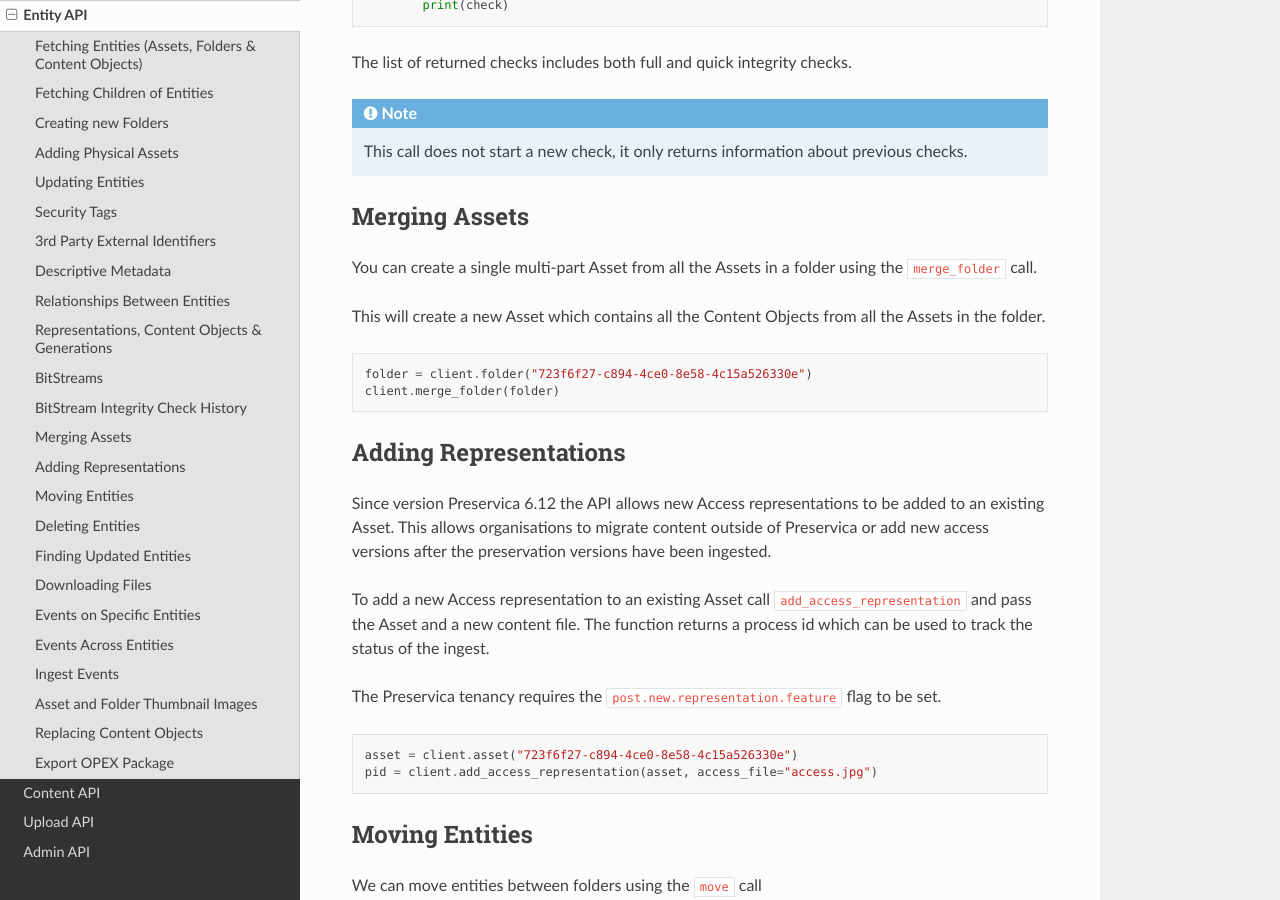
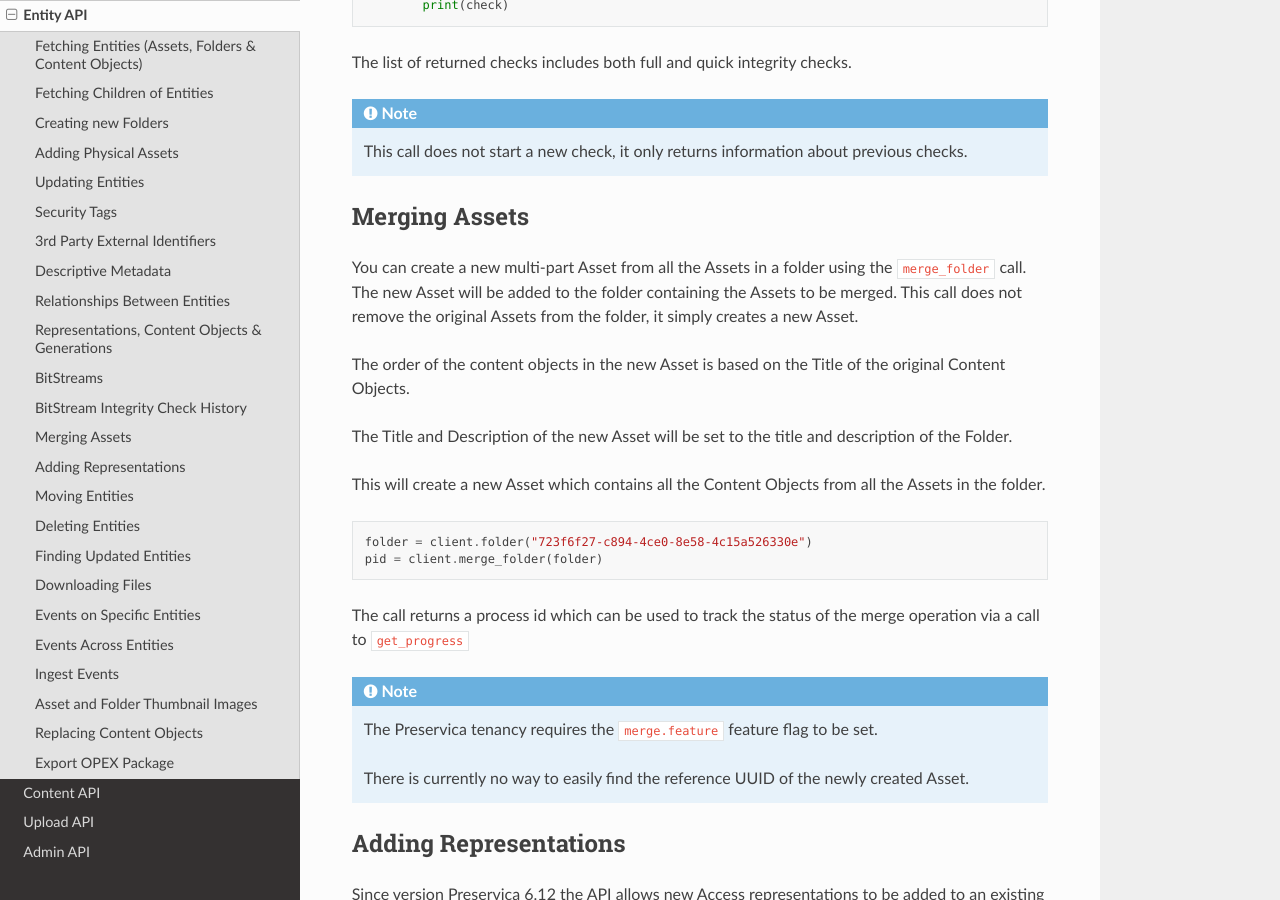
Before and after one commit to carj/pyPreservica, a Sphinx documentation site: the page built from docs/entity.rst, in a window 1280 px wide and 900 px high, scrolled down 15052 px. Built offline with Sphinx 7.4.7 and the Read the Docs theme 3.1.0, drawn with Linux system fonts in a browser that asks for light colours.

Commit message:
update documentation for folder merge

```diff
--- a/docs/entity.rst
+++ b/docs/entity.rst
@@ -778,14 +778,28 @@ The list of returned checks includes both full and quick integrity checks.
 Merging Assets
 ^^^^^^^^^^^^^^^^^^^^^^^^
 
-You can create a single multi-part Asset from all the Assets in a folder using the ``merge_folder`` call.
+You can create a new multi-part Asset from all the Assets in a folder using the ``merge_folder`` call.
+The new Asset will be added to the folder containing the Assets to be merged.
+This call does not remove the original Assets from the folder, it simply creates a new Asset.
+
+The order of the content objects in the new Asset is based on the Title of the original Content Objects.
+
+The Title and Description of the new Asset will be set to the title and description of the Folder.
 
 This will create a new Asset which contains all the Content Objects from all the Assets in the folder.
 
 .. code-block:: python
 
     folder = client.folder("723f6f27-c894-4ce0-8e58-4c15a526330e")
-    client.merge_folder(folder)
+    pid = client.merge_folder(folder)
+
+
+The call returns a process id which can be used to track the status of the merge operation via a call to ``get_progress``
+
+.. note::
+    The Preservica tenancy requires the ``merge.feature`` feature flag to be set.
+
+    There is currently no way to easily find the reference UUID of the newly created Asset.
 
 
 Adding Representations
```
